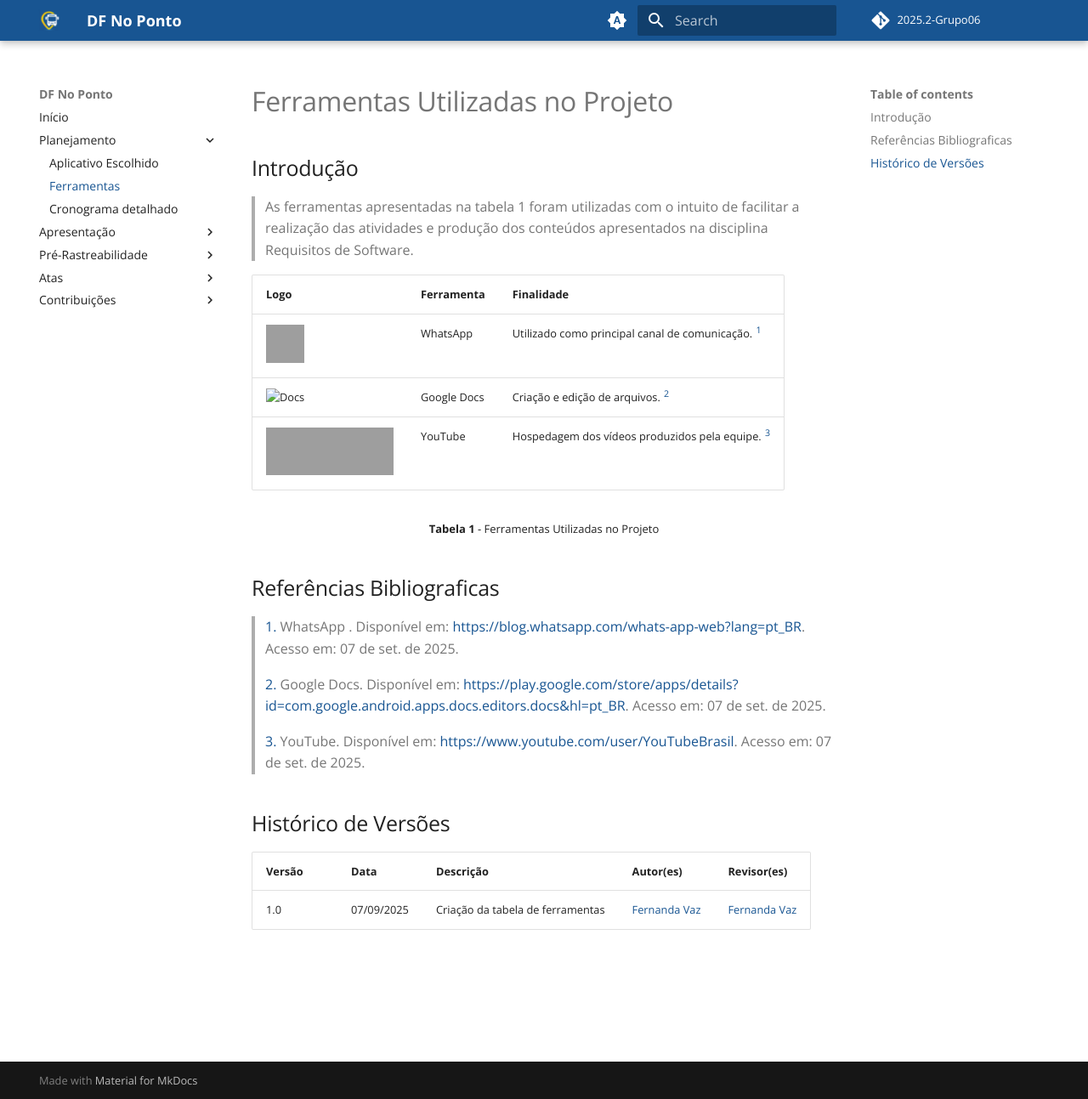
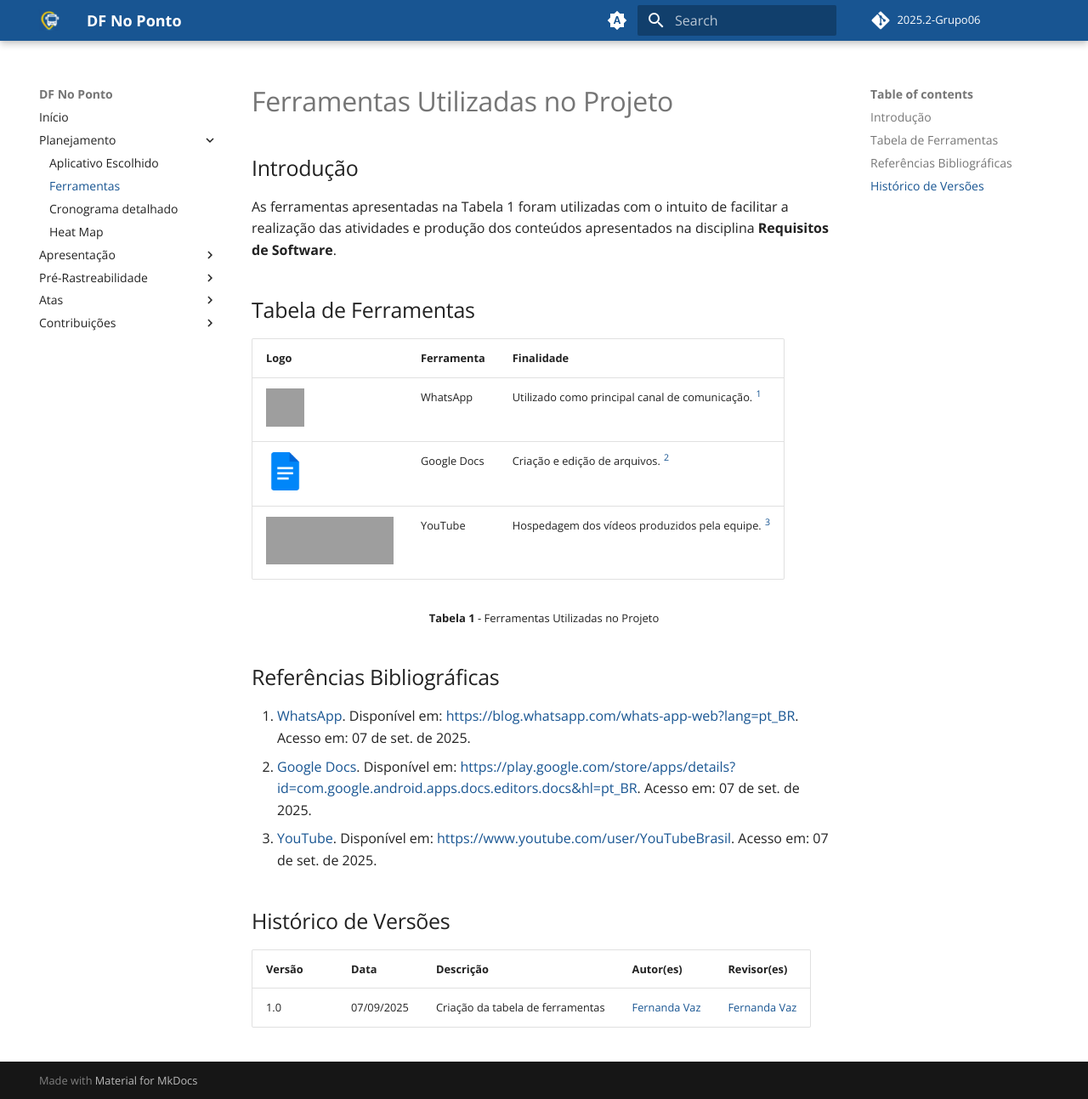
Before and after one commit to Requisitos-de-Software/2025.2-Grupo06, an MkDocs documentation site: the page built from docs/Planejamento/Ferramentasuti.md, in a window 1280 px wide and 1293 px high. Shown: the whole window at 85% size. Built offline with MkDocs 1.6.1 and Material for MkDocs 9.7.7, drawn with Linux system fonts in a browser that asks for light colours; comment, search, counter and statistics services are not loaded; grey boxes are pictures that could not be loaded.

Commit message:
Atualização de paginas inacabadas e adição de itens

```diff
--- a/docs/Planejamento/Ferramentasuti.md
+++ b/docs/Planejamento/Ferramentasuti.md
@@ -1,33 +1,25 @@
-# Ferramentas  Utilizadas no Projeto
+# Ferramentas Utilizadas no Projeto
 
 ## Introdução
- >As ferramentas apresentadas na tabela 1 foram utilizadas  com o intuito de facilitar a realização das  atividades e produção dos conteúdos apresentados  na disciplina Requisitos de Software.
+As ferramentas apresentadas na Tabela 1 foram utilizadas com o intuito de facilitar a realização das atividades e produção dos conteúdos apresentados na disciplina **Requisitos de Software**.
 
-
+## Tabela de Ferramentas
 
 | Logo | Ferramenta | Finalidade |
-|-------------------------------------------------------|------------|-----------------------------------------------|
-| <img src="../assets/logos/whatsapp.png" width="45" height="45" alt="WhatsApp" /> | WhatsApp | Utilizado como principal canal de comunicação. <a id="anchor_1" href="#FRM1"><sup>1</sup></a> |
-| <img src="../assets/logos/gdocs.png" width="45" height="45" alt="Docs" /> | Google Docs | Criação e edição de arquivos. <a id="anchor_2" href="#FRM2"><sup>2</sup></a> |
-| <img src="../assets/logos/youtube.png" width="150" height="56" alt="YouTube" /> | YouTube | Hospedagem dos vídeos produzidos pela equipe. <a id="anchor_3" href="#FRM3"><sup>3</sup></a> |
-
-
-
+|------|------------|------------|
+| <img src="https://raw.githubusercontent.com/Requisitos-de-Software/2025.2-Grupo06/refs/heads/main/docs/assets/logos/whatsapp.png" width="45" height="45" alt="WhatsApp" /> | WhatsApp | Utilizado como principal canal de comunicação. <a id="anchor_1" href="#FRM1"><sup>1</sup></a> |
+| <img src="https://raw.githubusercontent.com/Requisitos-de-Software/2025.2-Grupo06/refs/heads/main/docs/assets/logos/gdocs.png" width="45" height="45" alt="Google Docs" /> | Google Docs | Criação e edição de arquivos. <a id="anchor_2" href="#FRM2"><sup>2</sup></a> |
+| <img src="https://raw.githubusercontent.com/Requisitos-de-Software/2025.2-Grupo06/refs/heads/main/docs/assets/logos/youtube.png" width="150" height="56" alt="YouTube" /> | YouTube | Hospedagem dos vídeos produzidos pela equipe. <a id="anchor_3" href="#FRM3"><sup>3</sup></a> |
 
 <font size="2"><p style="text-align: center"><b>Tabela 1</b> - Ferramentas Utilizadas no Projeto</p></font>
 
-
-## Referências Bibliograficas
-><a id="FRM1" href="#anchor_1">1.</a>  WhatsApp . Disponível em: [https://blog.whatsapp.com/whats-app-web?lang=pt_BR](). Acesso em: 07 de set. de 2025.
-
-><a id="FRM2" href="#anchor_2">2.</a> Google Docs. Disponível em: [https://play.google.com/store/apps/details?id=com.google.android.apps.docs.editors.docs&hl=pt_BR](). Acesso em: 07 de set. de 2025.
-
-><a id="FRM3" href="#anchor_3">3.</a> YouTube. Disponível em: [https://www.youtube.com/user/YouTubeBrasil](). Acesso em: 07 de set. de 2025.
-
-
+## Referências Bibliográficas
+1. <a id="FRM1" href="#anchor_1">WhatsApp</a>. Disponível em: [https://blog.whatsapp.com/whats-app-web?lang=pt_BR](https://blog.whatsapp.com/whats-app-web?lang=pt_BR). Acesso em: 07 de set. de 2025.
+2. <a id="FRM2" href="#anchor_2">Google Docs</a>. Disponível em: [https://play.google.com/store/apps/details?id=com.google.android.apps.docs.editors.docs&hl=pt_BR](https://play.google.com/store/apps/details?id=com.google.android.apps.docs.editors.docs&hl=pt_BR). Acesso em: 07 de set. de 2025.
+3. <a id="FRM3" href="#anchor_3">YouTube</a>. Disponível em: [https://www.youtube.com/user/YouTubeBrasil](https://www.youtube.com/user/YouTubeBrasil). Acesso em: 07 de set. de 2025.
 
 ## Histórico de Versões
 
 | Versão | Data | Descrição | Autor(es) | Revisor(es) |
 |--------|------|-----------|-----------|-------------|
-| 1.0 | 07/09/2025 | Criação da tabela de ferramentas  | [Fernanda Vaz](https://github.com/Fernandavazgit1) | [Fernanda Vaz ](https://github.com/Fernandavazgit1) |
+| 1.0 | 07/09/2025 | Criação da tabela de ferramentas | [Fernanda Vaz](https://github.com/Fernandavazgit1) | [Fernanda Vaz](https://github.com/Fernandavazgit1) |
--- a/mkdocs.yml
+++ b/mkdocs.yml
@@ -38,6 +38,7 @@
       - Aplicativo Escolhido: Planejamento/Aplicativoescolhido.md
       - Ferramentas: Planejamento/Ferramentasuti.md
       - Cronograma detalhado: Planejamento/Cronogramadetalhado.md
+      - Heat Map: Planejamento/HeatMap.md
   - Apresentação:
       - Apresentação 1: Apresentação/apresentacao01.md
   - Pré-Rastreabilidade:
```
Also changed, not shown: docs/Contribuições/Tabela de Contribuição.md (+5 -5 lines), docs/Planejamento/Aplicativoescolhido.md (+14 -0 lines), docs/Planejamento/HeatMap.md (added, +28 -0 lines), docs/Planejamento/image.png (added).
